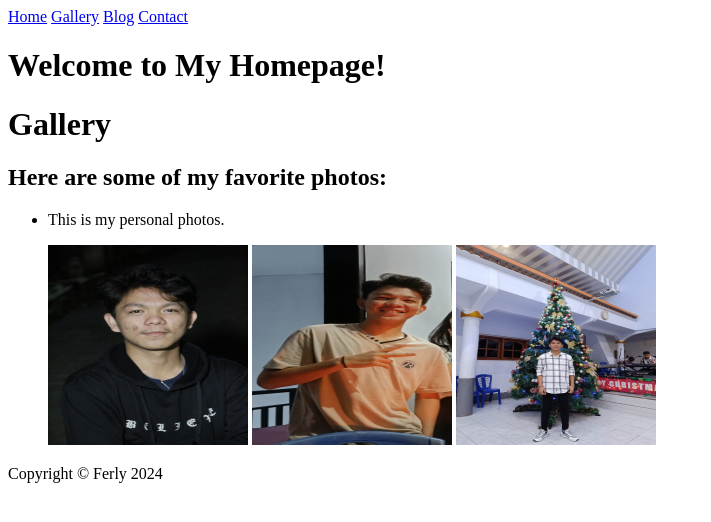
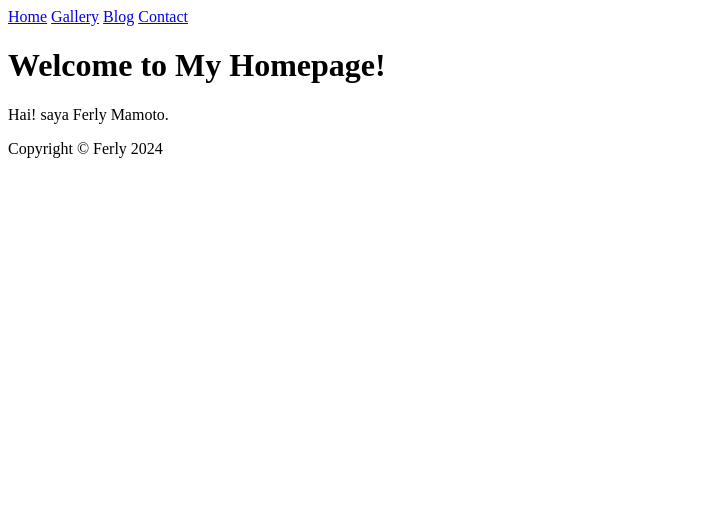
Before and after one commit to FerlyMamoto/FerlyMamoto.github.io, a plain HTML site: page index.html in a window 1280 px wide. Shown: the whole page, without its empty margins (0-711 px from the left). Drawn offline with Linux system fonts and the light colour scheme.

Commit message:
Update index.html

```diff
--- a/index.html
+++ b/index.html
@@ -4,7 +4,7 @@
     <title>My Website</title>
 </head>
 <body>
-    <link href="style2.css" rel="stylesheet">
+    <link href="style.css" rel="stylesheet">
     <div class="navbar">
         <a href="index.html">Home</a>
         <a href="gallery.html">Gallery</a>
@@ -13,22 +13,11 @@
     </div>
     <h1>Welcome to My Homepage!</h1>
 </header>
-<header>
-    <h1>Gallery</h1>
-</header>
 <main>
-    <h2>Here are some of my favorite photos:</h2>
-    <ul>
-        <li>
-             <p>This is my personal photos.</p>
-             <img src="Ferly1.jpeg" width="200" height="200">
-             <img src="Ferly2.jpeg" width="200" height="200">
-             <img src="Ferly3.jpeg" width="200" height="200" >
-        </li>
-
-    </ul>
+    <p>Hai! saya Ferly Mamoto.</p>
 </main>
 <footer>
     <p>Copyright &copy; Ferly 2024</p>
 </footer>
 </body>
+</html>
```
